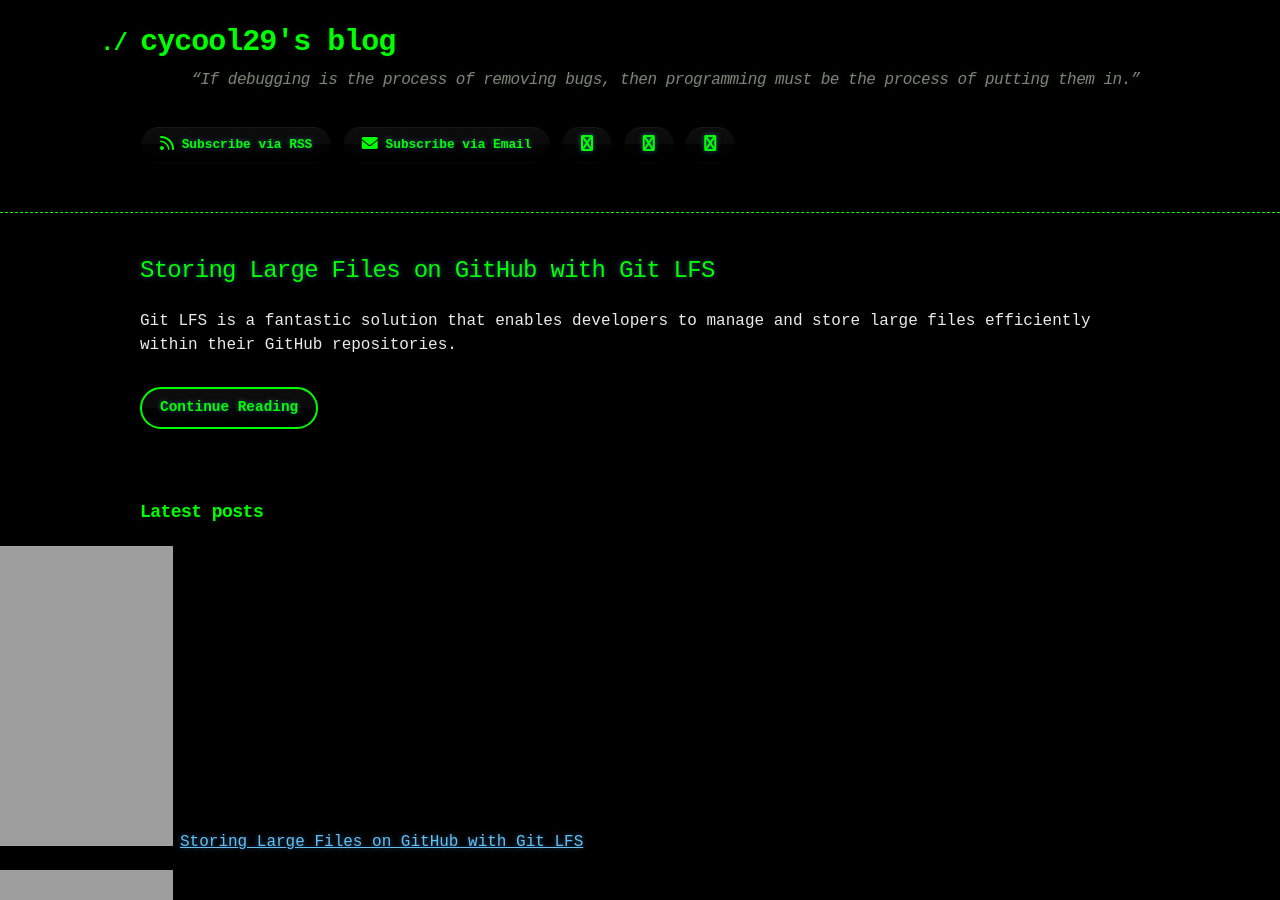
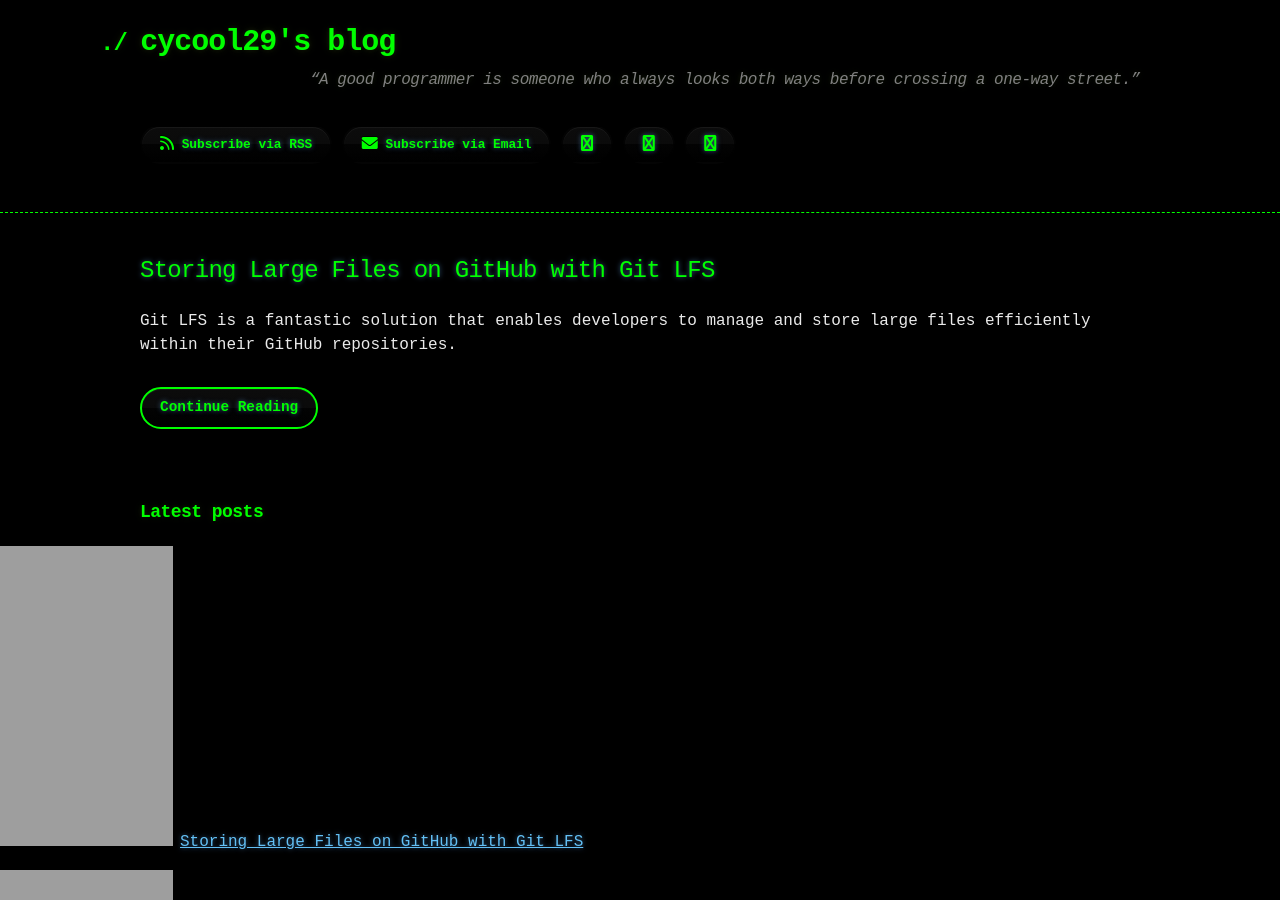
Before and after one commit to cycool29/cycool29.github.io, a Jekyll site: the page built from index.md, in a window 1280 px wide and 900 px high. Built offline with Jekyll 4.4.1, drawn with Linux system fonts in a browser that asks for light colours; a style sheet for code colours, icons or effects is not loaded.

Commit message:
Update quotes

```diff
--- a/_config.yml
+++ b/_config.yml
@@ -1,5 +1,5 @@
 title: cycool29's blog
-description: "“If debugging is the process of removing bugs, then programming must be the process of putting them in.” "
+description: "“A good programmer is someone who always looks both ways before crossing a one-way street.” "
 bio: A high school student. Intermediate in Python, Git, Bash. Learning JavaScript. He/Him. "
 author: cycool29
 url: https://cycool29.github.io
```
